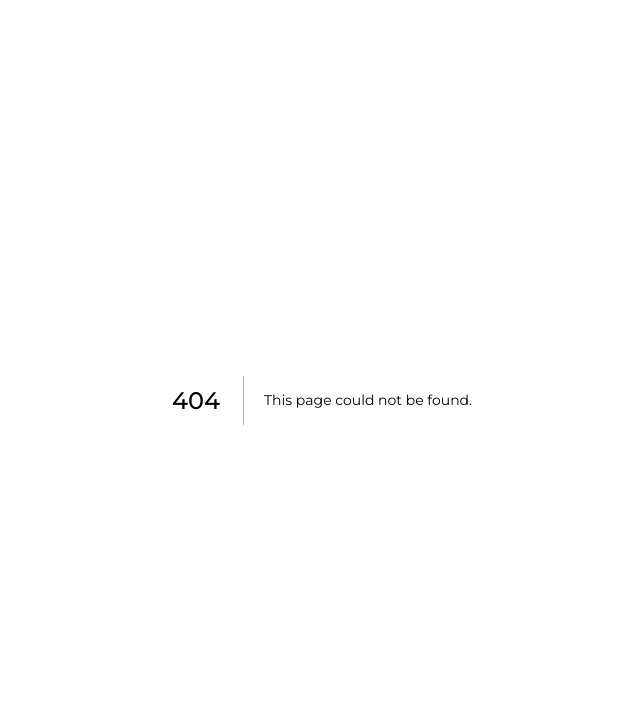
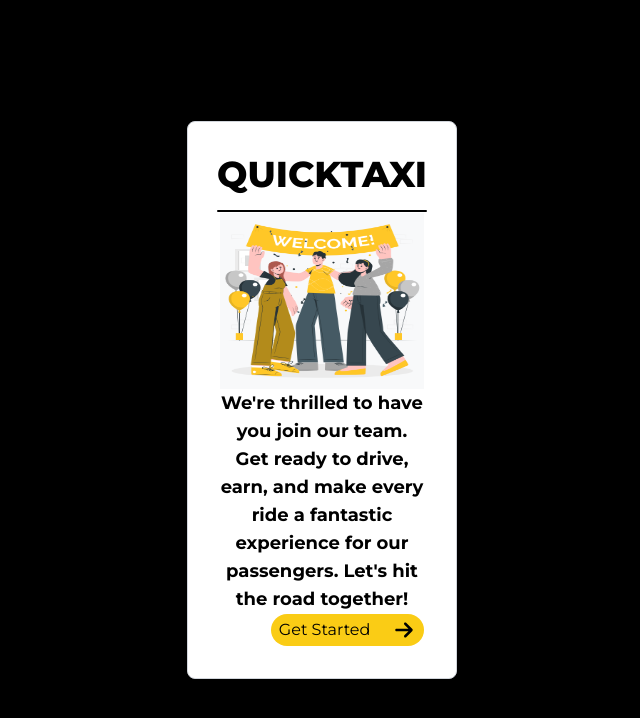
Before and after one commit to tabishkhan03/Quicktaxi-Phase1, a Next.js app: page /getstarted-driver in a window 1280 px wide. Before the commit this address had no page. Shown: the top 718 px of the page, without its empty margins (318-958 px from the left). Built offline with nearby package versions, Linux system fonts and the light colour scheme.

Commit message:
changed the name of the directory

```diff
--- a/src/app/registration-driver/page.jsx
+++ b/src/app/getstarted-driver/page.jsx
@@ -19,10 +19,10 @@ const page = () => {
             className="sm:w-full sm:h-44 w-fit bg-transparent bg-none"
           />
           <div className="flex flex-col gap-0">
-            <span className="sm:text-xs text-center font-bold">
+            <span className="sm:text-md text-lg text-center font-bold">
               We're thrilled to have you join our team.
             </span>
-            <p className="sm:text-xs text-center font-bold">
+            <p className="sm:text-md text-lg text-center font-bold">
               Get ready to drive, earn, and make every ride a fantastic
               experience for our passengers. Let's hit the road together!
             </p>
```
